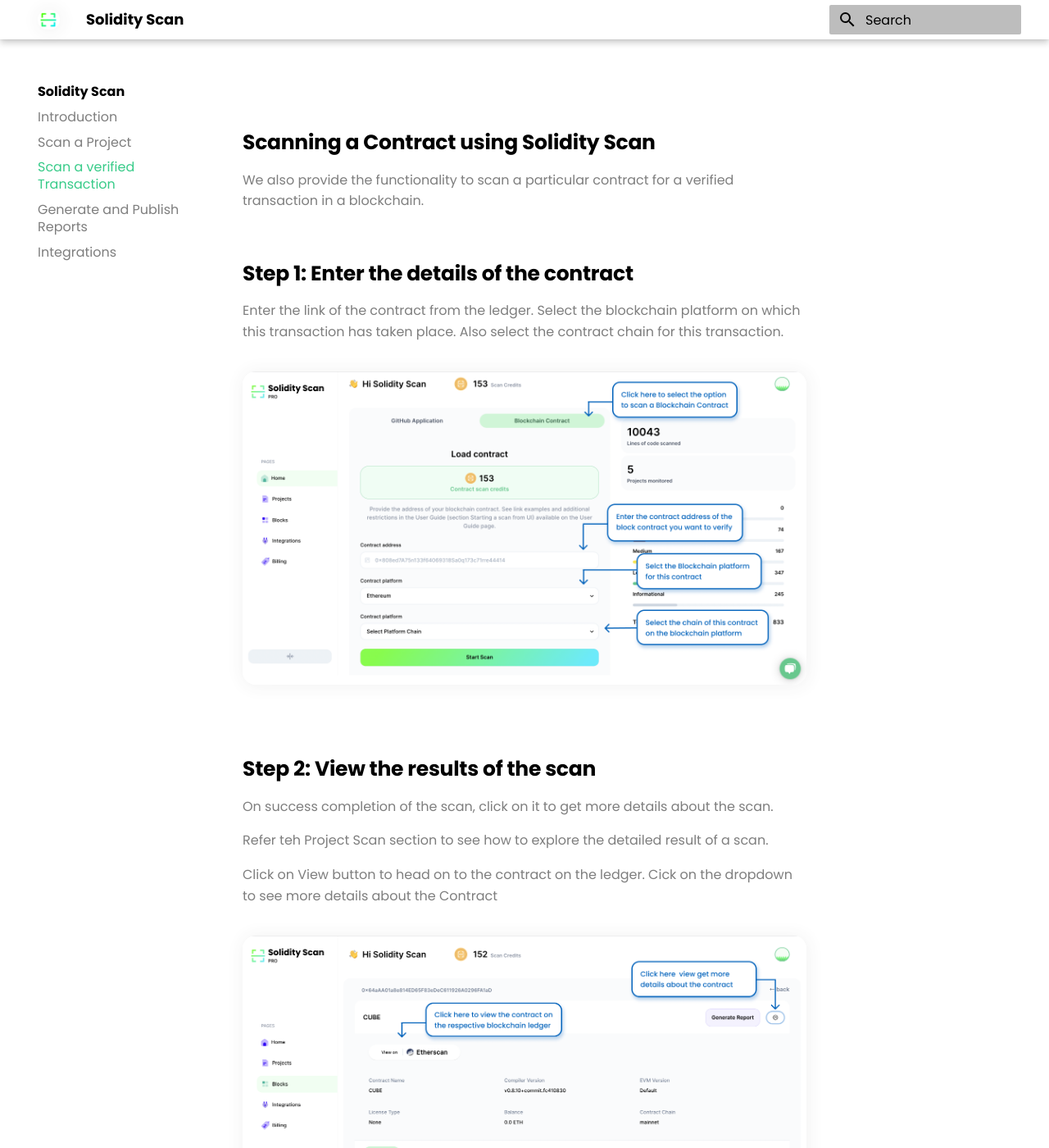
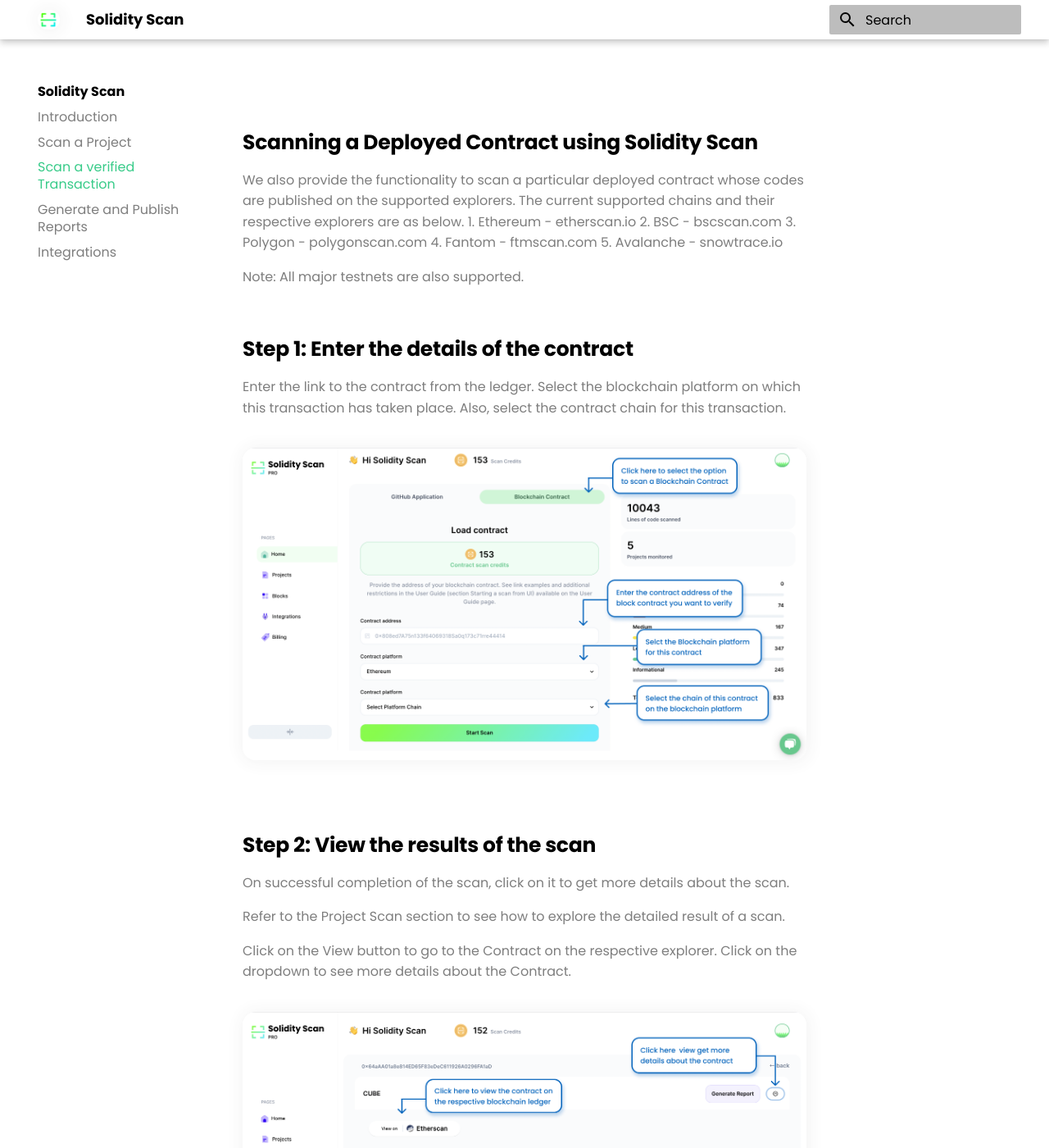
Before and after one commit to Credshields/solidity-scanner-docs, an MkDocs documentation site: the page built from documentation/block.md, in a window 1280 px wide and 1400 px high. Shown: the whole window at 82% size. Built offline with MkDocs 1.6.1 and Material for MkDocs 9.7.7, drawn with Linux system fonts in a browser that asks for light colours.

Commit message:
Update block.md

```diff
--- a/documentation/block.md
+++ b/documentation/block.md
@@ -1,19 +1,26 @@
-# Scanning a Contract using Solidity Scan
+# Scanning a Deployed Contract using Solidity Scan
 
-We also provide the functionality to scan a particular contract for a verified transaction in a blockchain.
+We also provide the functionality to scan a particular deployed contract whose codes are published on the supported explorers. The current supported chains and their respective explorers are as below.
+1. Ethereum - etherscan.io
+2. BSC - bscscan.com
+3. Polygon - polygonscan.com
+4. Fantom - ftmscan.com
+5. Avalanche - snowtrace.io
+
+Note: All major testnets are also supported.
 
 # Step 1: Enter the details of the contract
 
-Enter the link of the contract from the ledger. Select the blockchain platform on which this transaction has taken place. Also select the contract chain for this transaction.
+Enter the link to the contract from the ledger. Select the blockchain platform on which this transaction has taken place. Also, select the contract chain for this transaction.
 
 ![Scan the Project](./assets/images/Block Scan 1.png)
 
 # Step 2: View the results of the scan
 
-On success completion of the scan, click on it to get more details about the scan.
+On successful completion of the scan, click on it to get more details about the scan.
 
-Refer teh Project Scan section to see how to explore the detailed result of a scan.
+Refer to the Project Scan section to see how to explore the detailed result of a scan.
 
-Click on View button to head on to the contract on the ledger. Cick on the dropdown to see more details about the Contract
+Click on the View button to go to the Contract on the respective explorer. Click on the dropdown to see more details about the Contract.
 
 ![Scan Results](./assets/images/Block Scan 2.png)
```
